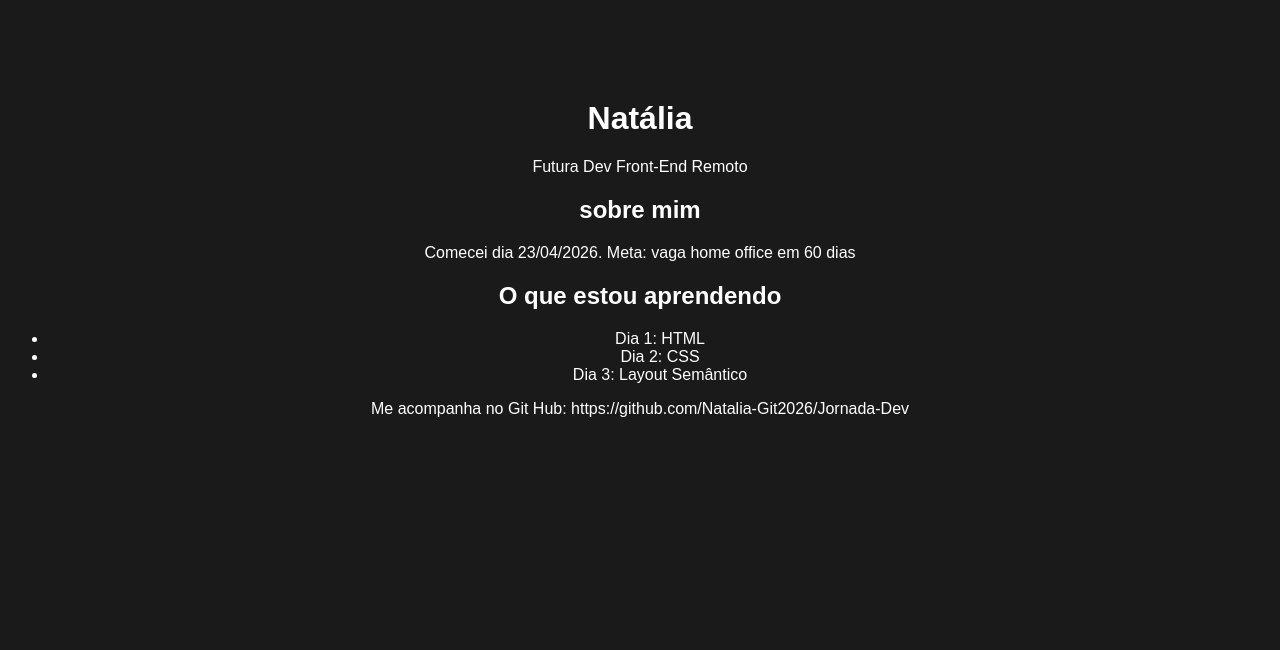
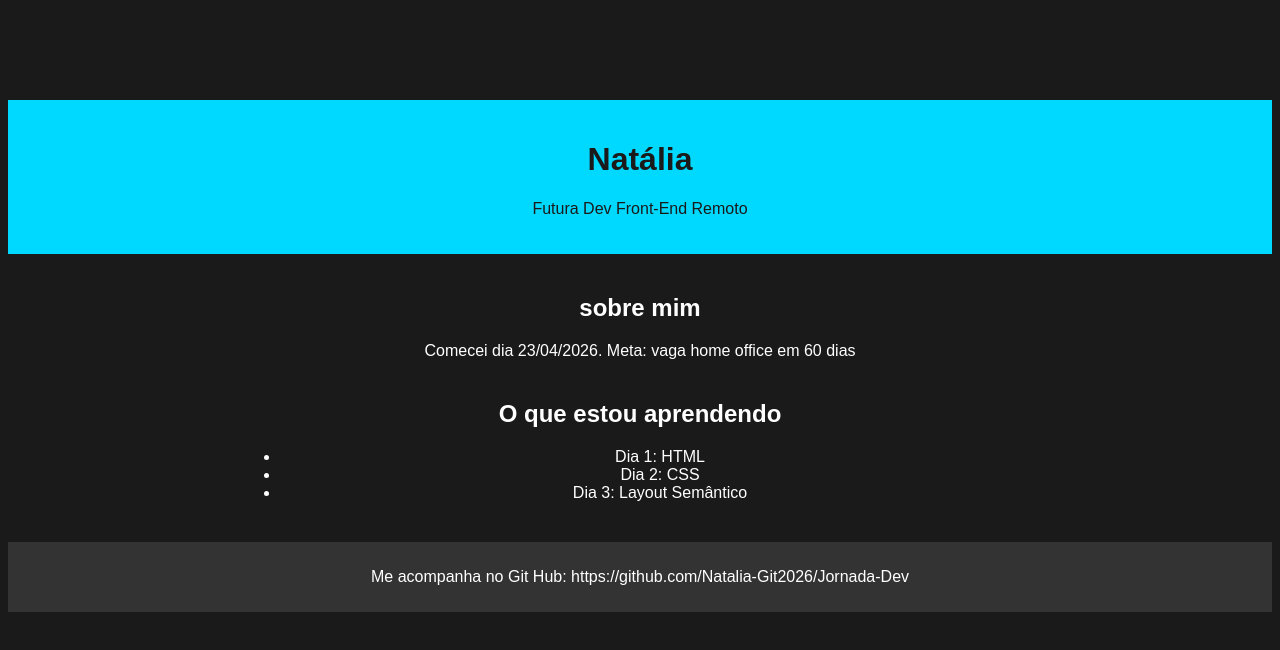
Before and after one commit to Natalia-Git2026/Jornada-Dev, a plain HTML site: page index.html in a window 1280 px wide. Drawn offline with Linux system fonts and the light colour scheme.

Commit message:
Refatoração CSS

```diff
--- a/style.css
+++ b/style.css
@@ -5,3 +5,24 @@ body{
     text-align: center;
     margin-top: 100px;
 }
+
+header{
+    background-color: #00d9ff;
+    color: #1a1a1a;
+    padding: 20px;
+}
+
+main{
+    max-width: 800px;
+    margin: 40px auto;
+    padding: 0 20px;
+}
+
+section{
+    margin-bottom: 40px;
+}
+
+footer{
+    background-color: #333;
+    padding: 10px;
+}
```
